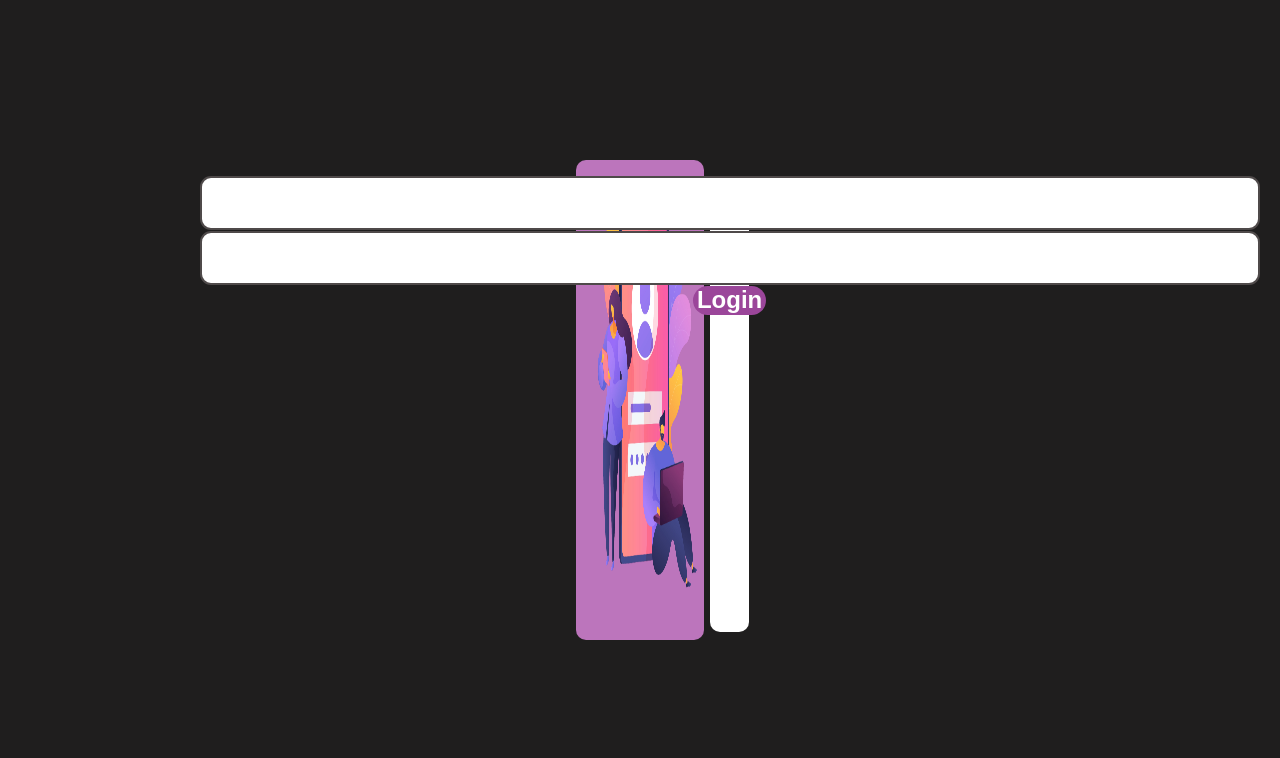
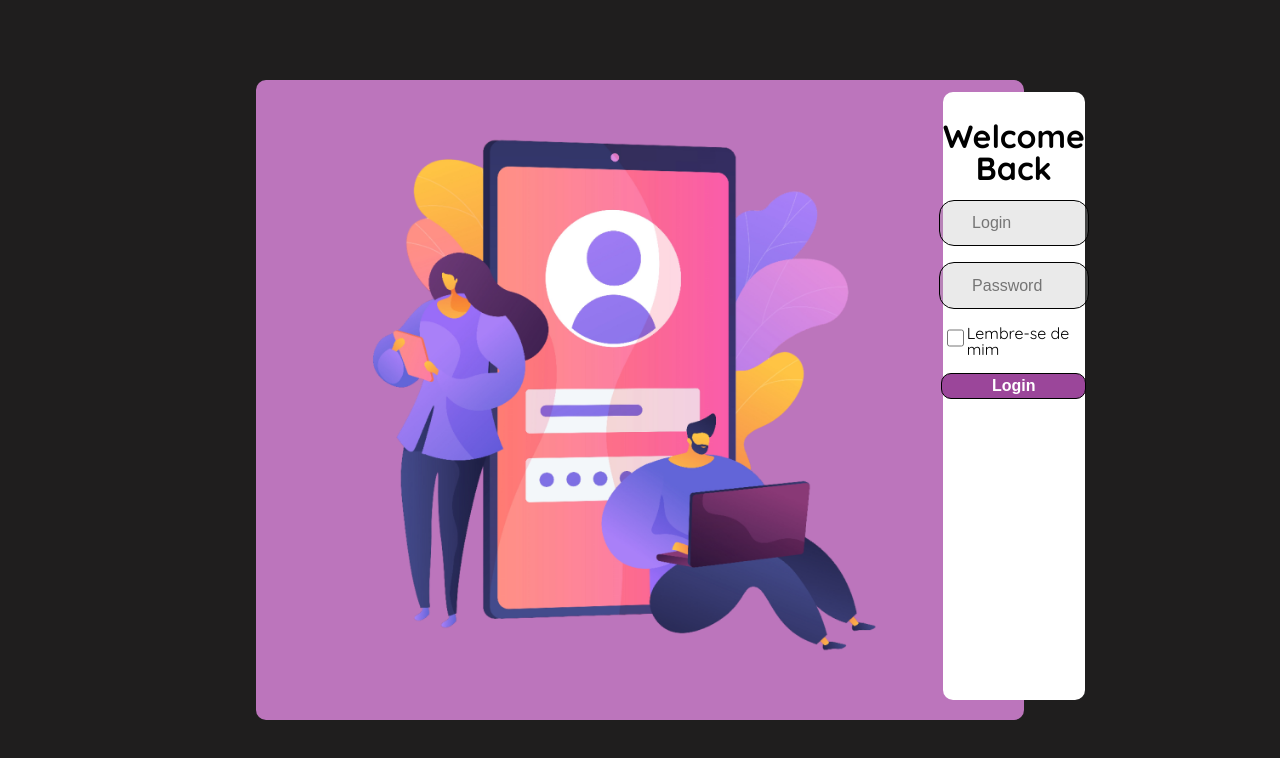
Before and after one commit to Mugiwara-Thomas/PCMaker, a React (Vite) app: page /login in a window 1280 px wide. Shown: the top 758 px of the page. Built offline with nearby package versions, Linux system fonts and the light colour scheme.

Commit message:
UPDATE login page

```diff
--- a/src/components/BoxView/index.jsx
+++ b/src/components/BoxView/index.jsx
@@ -30,15 +30,17 @@ const BoxLogin = styled.div`
   background-color: #BC75BC;
   max-width: 80%;
   @media (width <= 1500px) {
-      max-width: 10%;
+      max-width: 60%;
+      height: 80%;
   }
 `;
 
 const BoxLoginInner = styled.div`
-  width: 30%;
+  width: 60%;
   border-radius: 10px;
   height: 95%;
-  margin: 1pc 1pc 0pc auto;
+  margin-top: 1.5%;
+  margin-right: 2%;
   background-color: #ffffff;
   display: flex;
   flex-direction: column;
--- a/src/components/Button/style.jsx
+++ b/src/components/Button/style.jsx
@@ -1,19 +1,24 @@
 import styled from 'styled-components';
 
 const ButtonStyle = styled.button`
-  border-radius: 17px;
-  padding: 2% 10%;
+  border-radius: 10px;
+  padding: 2% 35%;
   font-size: 1em;
   justify-content: center;
 
-  max-width: 15vw;
+
   background-color: #9B469A;
-  border: none;
+  border: 1px solid #000;
   cursor: pointer;
 
-  font-size: 150%;
+  margin: 1pc 0pc;
+  font-size: 100%;
   color: white;
   font-weight: bold;
+
+  &:hover {
+    background-color: #D961D7;
+  }
 `;
 
 export { ButtonStyle };
--- a/src/components/InputBox/index.jsx
+++ /dev/null
@@ -1,12 +0,0 @@
-import { Input, Wrapper } from "../SelectionGames/style";
-
-
-function InputBox ({descricao}) {
-    return (
-        <Wrapper>
-            <Input placeholder={descricao}/>
-        </Wrapper>
-    );
-}
-
-export default InputBox;
--- /dev/null
+++ b/src/components/LoginComponents/index.jsx
@@ -0,0 +1,24 @@
+import { CheckboxStyle, Input, Label } from "./style";
+import React from "react";
+
+function InputLogin({texto}) {
+
+  return (
+    <>
+      <Input placeholder={texto}></Input>
+    </>
+  );
+}
+
+function CheckBox(){
+  return(
+    <>
+      <CheckboxStyle type="checkbox"></CheckboxStyle>
+      <Label>Lembre-se de mim</Label>
+    </>
+  );
+}
+
+
+
+export { InputLogin, CheckBox}
--- /dev/null
+++ b/src/components/LoginComponents/style.jsx
@@ -0,0 +1,79 @@
+import styled from 'styled-components';
+import React, {useState} from 'react';
+const Input = styled.input`
+  /* Estilos padrão */
+  width: 80%;
+  height: 7%;
+  border: 1px solid #000;
+  border-radius: 15px;
+  font-size: 16px;
+  color: #333;
+  background-color: #aaaaaa40;
+  margin-top: 1pc;
+
+  padding-left: 2pc;
+
+  &:focus {
+    outline: none;
+    border-color: #000;
+  }
+
+  &.invalid {
+    border-color: #ff0000;
+  }
+
+`;
+
+const TextoPrincipal = styled.h1`
+  font-size: 2pc;
+  font-weight: 700;
+  color: #000
+`
+
+const Wrapper = styled.div`
+  margin-top: 20%;
+  display: flex;
+  flex-direction: column;
+  text-align: center;
+`
+
+const CheckboxStyle = styled.input`
+  position: relative;
+  width: 20px;
+  height: 20px;
+  border: none;
+  background-color: #ccc;
+
+  &:checked {
+    background-color: #000;
+  }
+
+  &:focus {
+    outline: none;
+  }
+`;
+
+
+const Label = styled.label`
+  display: flex;
+  align-items: center;
+  cursor: pointer;
+  color:#000;
+  &:hover {
+    background-color: var(--gray-200);
+  }
+
+  .dot {
+    width: 10px;
+    height: 10px;
+    border-radius: 50%;
+    background-color: var(--gray-400);
+  }
+`;
+
+const WrapperCheckbox = styled.div`
+  display: flex;
+  margin-top: 1pc;
+`
+
+export { Input, TextoPrincipal, Wrapper, CheckboxStyle, Label, WrapperCheckbox }
--- a/src/pages/login.jsx
+++ b/src/pages/login.jsx
@@ -1,8 +1,9 @@
 import GlobalStyle from "../styles/GlobalStyle";
 import { BoxLogin, BoxLoginInner, ContainerLogin } from "../components/BoxView";
-import InputBox from "../components/InputBox";
 import Button from "../components/Button";
 import StyledImage from "../components/StyledImage";
+import { TextoPrincipal, Wrapper, WrapperCheckbox } from "../components/LoginComponents/style";
+import { InputLogin, CheckBox } from "../components/LoginComponents";
 
 function Login() {
   return (
@@ -11,8 +12,22 @@ function Login() {
       <BoxLogin>
         <StyledImage width="100" height="100" ml="5" src="src/assets/imageLogin.png" />
         <BoxLoginInner>
-          <InputBox></InputBox>
-          <InputBox></InputBox>
+
+          <Wrapper>
+            <TextoPrincipal>
+              Welcome
+            </TextoPrincipal>
+            <TextoPrincipal>
+              Back
+            </TextoPrincipal>
+          </Wrapper>
+
+          <InputLogin texto="Login"></InputLogin>
+          <InputLogin texto="Password"></InputLogin>
+          <WrapperCheckbox>
+          <CheckBox></CheckBox>
+          </WrapperCheckbox>
+
           <Button texto="Login"></Button>
         </BoxLoginInner>
       </BoxLogin>
--- a/src/styles/GlobalStyleCSS.css
+++ b/src/styles/GlobalStyleCSS.css
@@ -1,4 +1,4 @@
-@import url('https://fonts.googleapis.com/css2?family=Quicksand:wght@300;400;600&display=swap');
+@import url('https://fonts.googleapis.com/css2?family=Quicksand:wght@300;400;600;700&display=swap');
 
 body {
     font-family: 'Quicksand', sans-serif;
```
Also changed, not shown: src/components/InputLogin/index.jsx (deleted, +0 -27 lines).
